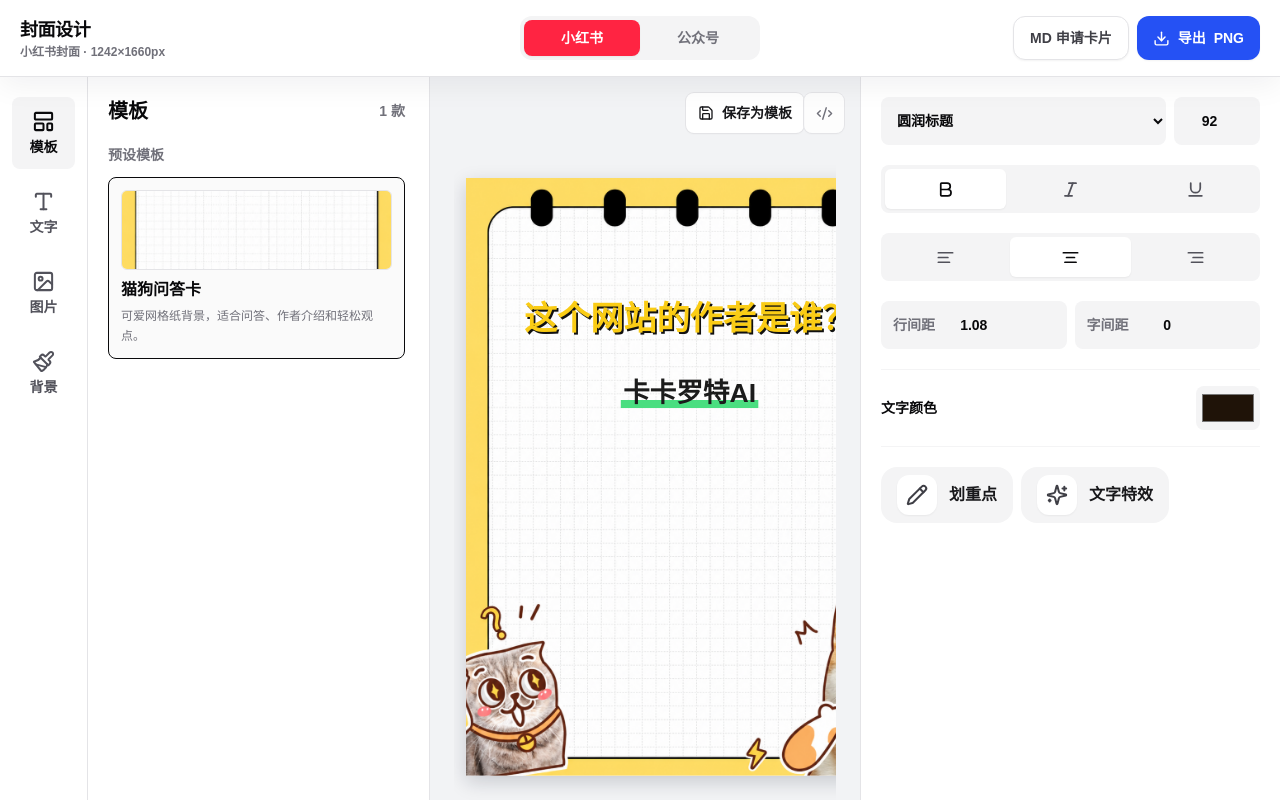
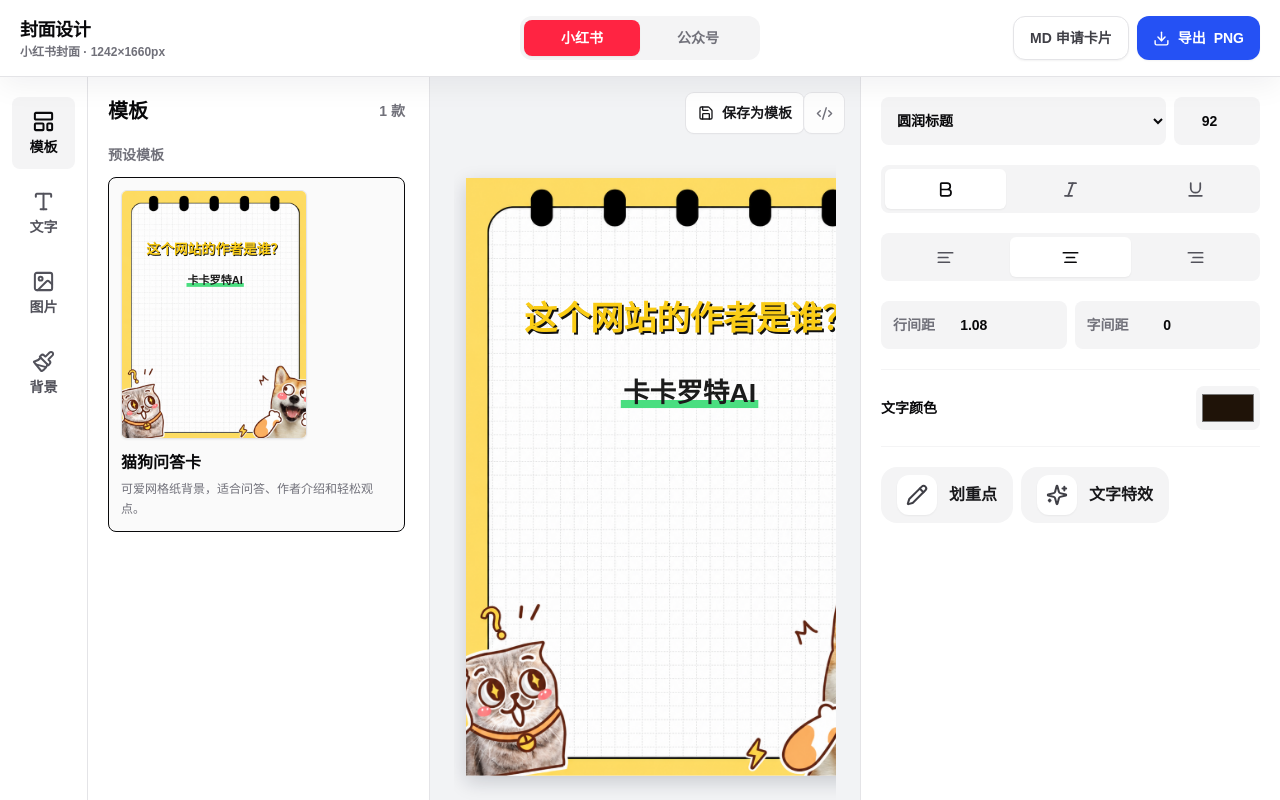
Before and after one commit to kklt-ai/kklt-ai-blog, a Next.js app: page /cover in a window 1280 px wide. Built offline with nearby package versions, Linux system fonts and the light colour scheme; a small style sheet from the web is missing.

Commit message:
封面预览

```diff
--- a/src/cover/components/CoverToolPanel.tsx
+++ b/src/cover/components/CoverToolPanel.tsx
@@ -6,7 +6,9 @@ import {
   type CoverBackgroundImage,
   type CoverChannelId,
   type CoverTemplate,
+  getChannel,
 } from "@/cover/lib/cover";
+import { CoverCanvasContent } from "./CoverCanvas";
 import type {
   CoverBackgroundSelection,
   CoverBackgroundTabId,
@@ -26,6 +28,10 @@ const COVER_TOOLS: Array<{
 
 function backgroundPreviewAspectClassName(channelId: CoverChannelId) {
   return channelId === "wechat" ? "aspect-[1200/628]" : "aspect-[3/4]";
+}
+
+function templatePreviewScale(channelId: CoverChannelId) {
+  return channelId === "wechat" ? 0.19 : 0.15;
 }
 
 type CoverToolPanelProps = {
@@ -48,6 +54,54 @@ type CoverToolPanelProps = {
   selectedBackground: CoverBackgroundSelection;
   onSelectedBackgroundChange: (background: CoverBackgroundSelection) => void;
 };
+
+function TemplateThumbnail({
+  template,
+  imageBackground,
+}: {
+  template: CoverTemplate;
+  imageBackground?: CoverBackgroundImage;
+}) {
+  const channel = getChannel(template.channel);
+  const previewScale = templatePreviewScale(template.channel);
+  const backgroundStyle = imageBackground
+    ? {
+        backgroundImage: `url("${imageBackground.src}")`,
+        backgroundSize: "cover",
+        backgroundPosition: "center",
+      }
+    : undefined;
+
+  return (
+    <span
+      role="img"
+      aria-label={`${template.name}模板预览`}
+      className="mb-3 block overflow-hidden rounded-md border border-zinc-200 bg-white shadow-sm"
+      style={{
+        width: `${channel.width * previewScale}px`,
+        maxWidth: "100%",
+        aspectRatio: `${channel.width} / ${channel.height}`,
+      }}
+    >
+      <span
+        className={["relative block overflow-hidden", template.backgroundClassName].join(" ")}
+        style={{
+          width: `${channel.width}px`,
+          height: `${channel.height}px`,
+          transform: `scale(${previewScale})`,
+          transformOrigin: "left top",
+          ...backgroundStyle,
+        }}
+      >
+        <CoverCanvasContent
+          layers={template.layers}
+          interactive={false}
+          showBackgroundDecorations={!imageBackground}
+        />
+      </span>
+    </span>
+  );
+}
 
 function ToolNavigation({
   activeToolId,
@@ -118,17 +172,7 @@ function TemplatePanel({
             : "border-zinc-200 bg-white hover:border-zinc-300",
         ].join(" ")}
       >
-        {imageBackground ? (
-          <img
-            src={imageBackground.src}
-            alt=""
-            className="mb-2 block h-20 w-full rounded-md border border-zinc-200 object-cover"
-          />
-        ) : (
-          <span
-            className={["mb-2 block h-20 rounded-md border border-zinc-200", template.backgroundClassName].join(" ")}
-          />
-        )}
+        <TemplateThumbnail template={template} imageBackground={imageBackground} />
         <span className="block font-semibold">{template.name}</span>
         <span className="mt-1 block text-xs leading-5 text-zinc-500">
           {template.description}
```
Also changed, not shown: 2 other files (tests, documents, lock files or other folders).
